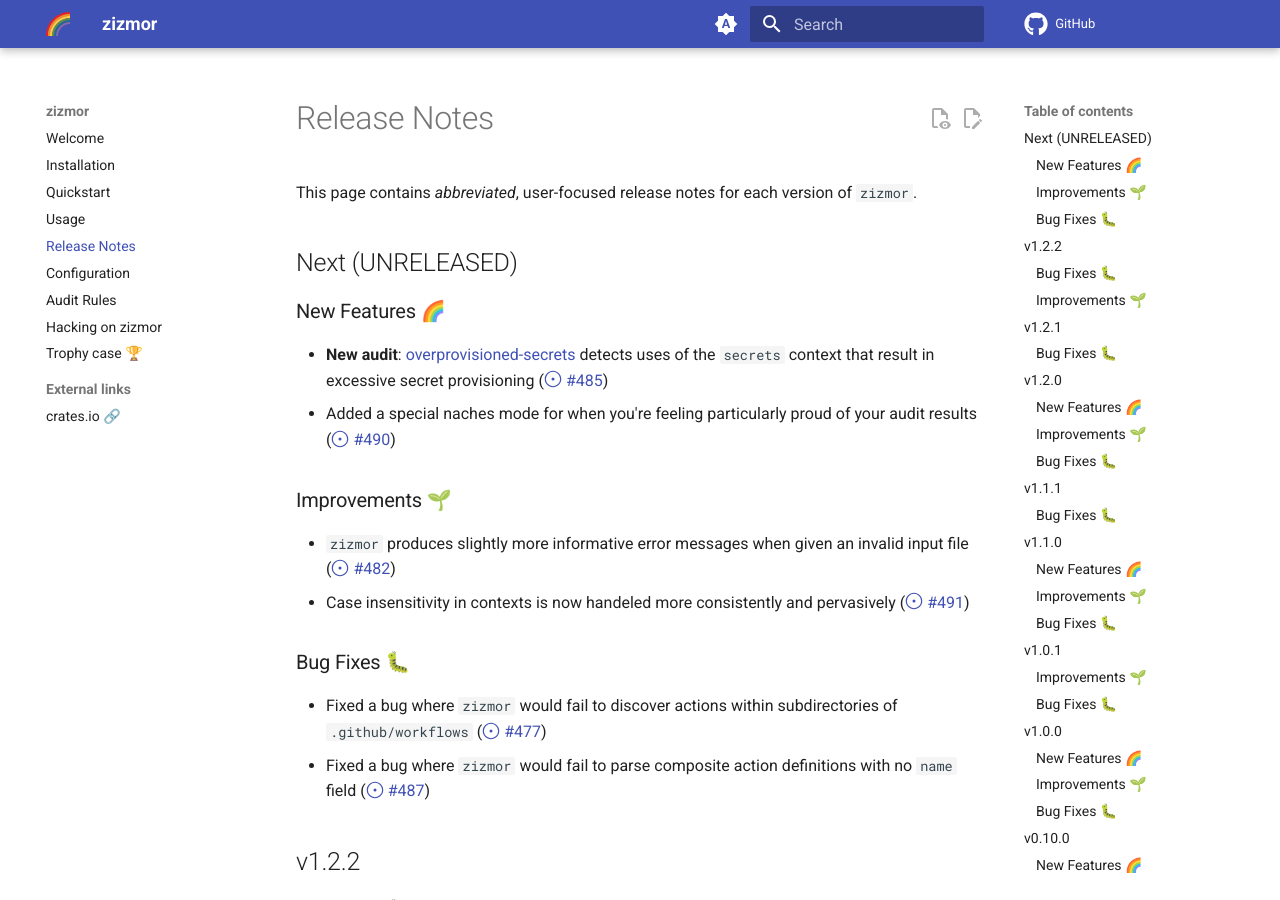
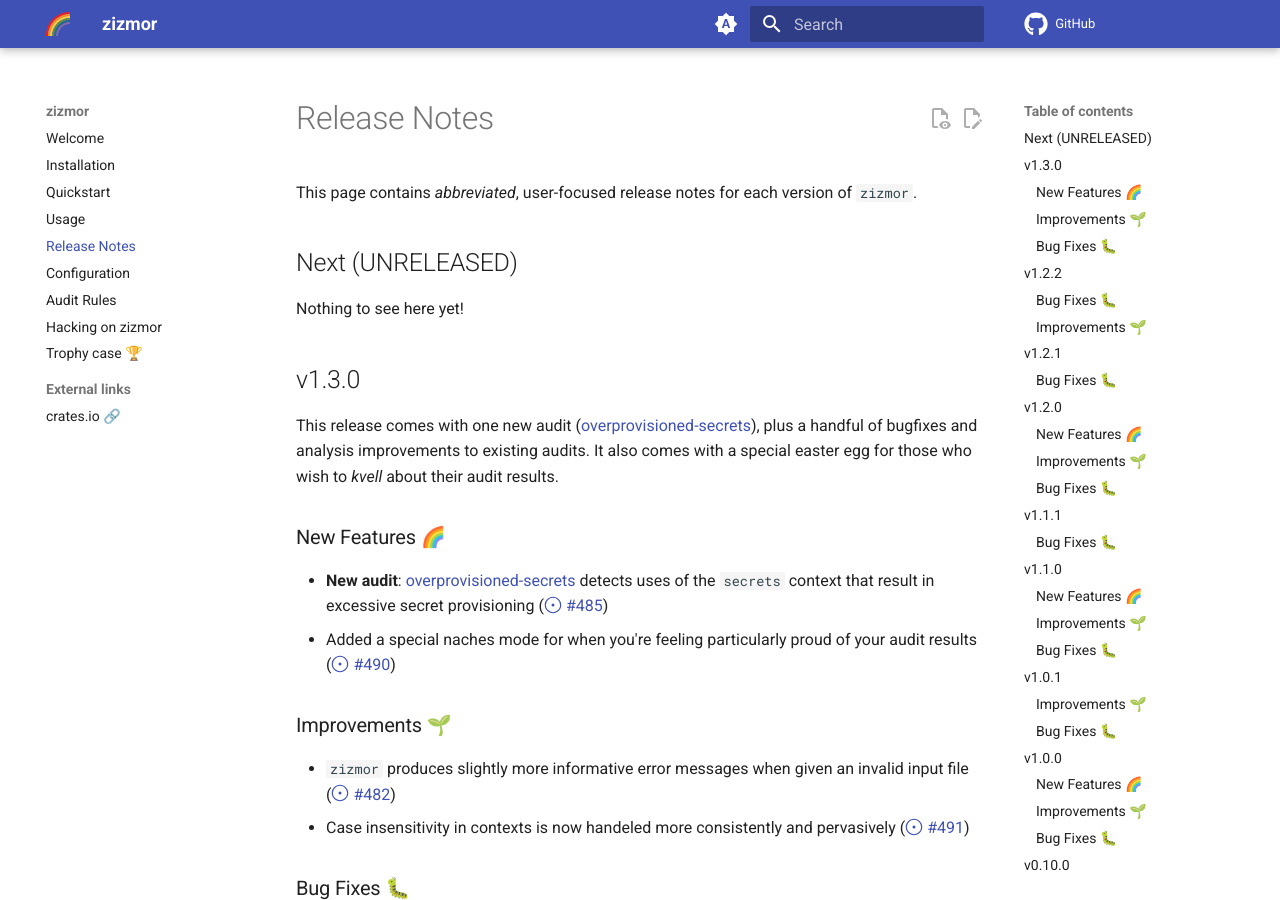
Before and after one commit to zizmorcore/zizmor, an MkDocs documentation site: the page built from docs/release-notes.md, in a window 1280 px wide and 900 px high. Built offline with MkDocs 1.6.1 and Material for MkDocs 9.7.7, drawn with Linux system fonts in a browser that asks for light colours; comment, search, counter and statistics services are not loaded.

Commit message:
chore: prep for 1.3.0 release (#500)

````diff
--- a/Cargo.toml
+++ b/Cargo.toml
@@ -1,7 +1,7 @@
 [package]
 name = "zizmor"
 description = "Static analysis for GitHub Actions"
-version = "1.2.2"
+version = "1.3.0"
 edition = "2021"
 repository = "https://github.com/woodruffw/zizmor"
 homepage = "https://github.com/woodruffw/zizmor"
--- a/docs/release-notes.md
+++ b/docs/release-notes.md
@@ -8,6 +8,15 @@
 of `zizmor`.
 
 ## Next (UNRELEASED)
+
+Nothing to see here yet!
+
+## v1.3.0
+
+This release comes with one new audit ([overprovisioned-secrets]), plus a
+handful of bugfixes and analysis improvements to existing audits. It also
+comes with a special easter egg for those who wish to *kvell* about their
+audit results.
 
 ### New Features 🌈
 
--- a/docs/usage.md
+++ b/docs/usage.md
@@ -457,7 +457,7 @@
 
 ```yaml
 - repo: https://github.com/woodruffw/zizmor-pre-commit
-  rev: v1.2.2 # (1)!
+  rev: v1.3.0 # (1)!
   hooks:
   - id: zizmor
 ```
````
Also changed, not shown: 1 other file.
